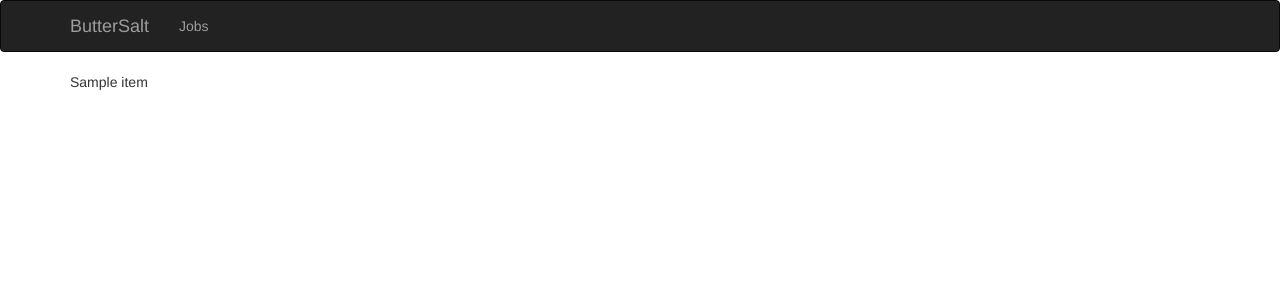
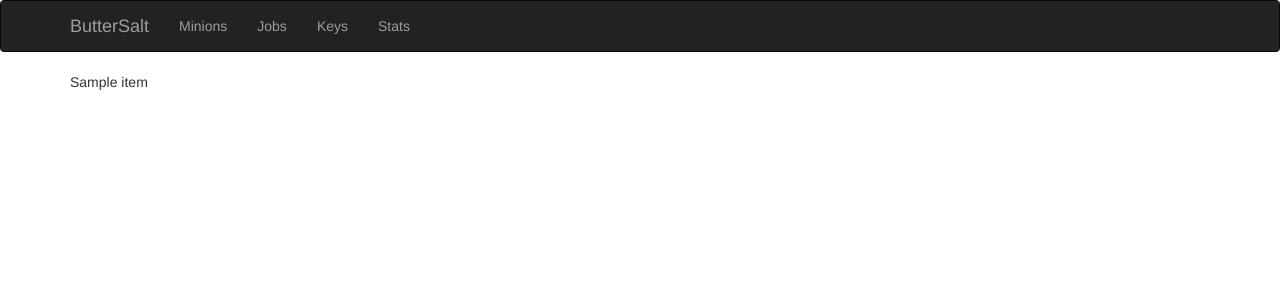
Before and after one commit to lfzyx/ButterSalt, a Flask app: page / in a window 1280 px wide. Shown: the top 300 px of the page. Run offline with Flask 2, Linux system fonts and the light colour scheme; a database or web service that is not in the repository returns one stand-in record (values such as "Sample title"); data that the repository does not hold is empty; some libraries are stand-ins or nearby versions.

Commit message:
添加菜单

```diff
--- a/templates/base.html
+++ b/templates/base.html
@@ -22,7 +22,10 @@
         </div>
         <div class="navbar-collapse collapse">
             <ul class="nav navbar-nav">
-                <li><a href="/">Jobs</a></li>
+                <li><a href="/minions/">Minions</a></li>
+                <li><a href="/jobs/">Jobs</a></li>
+                <li><a href="/keys/">Keys</a></li>
+                <li><a href="/stats/">Stats</a></li>
             </ul>
         </div>
     </div>
```
